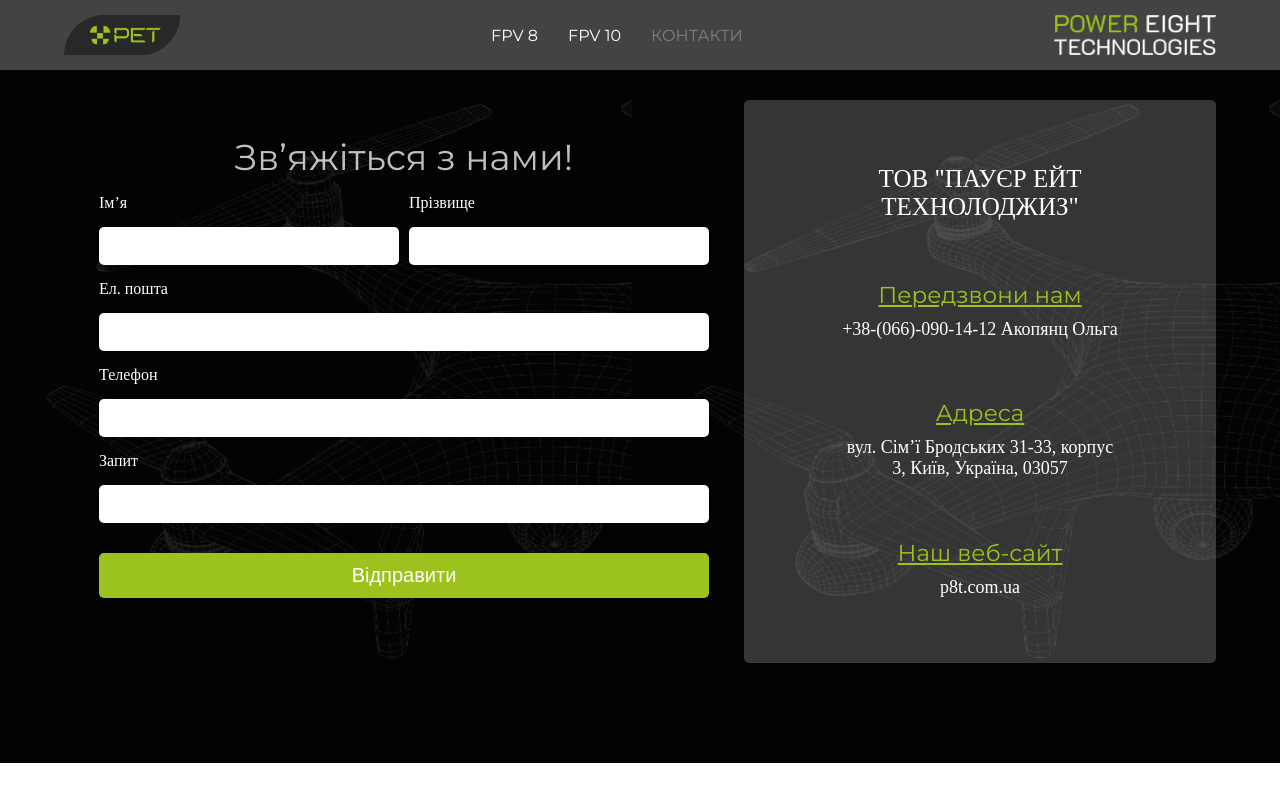
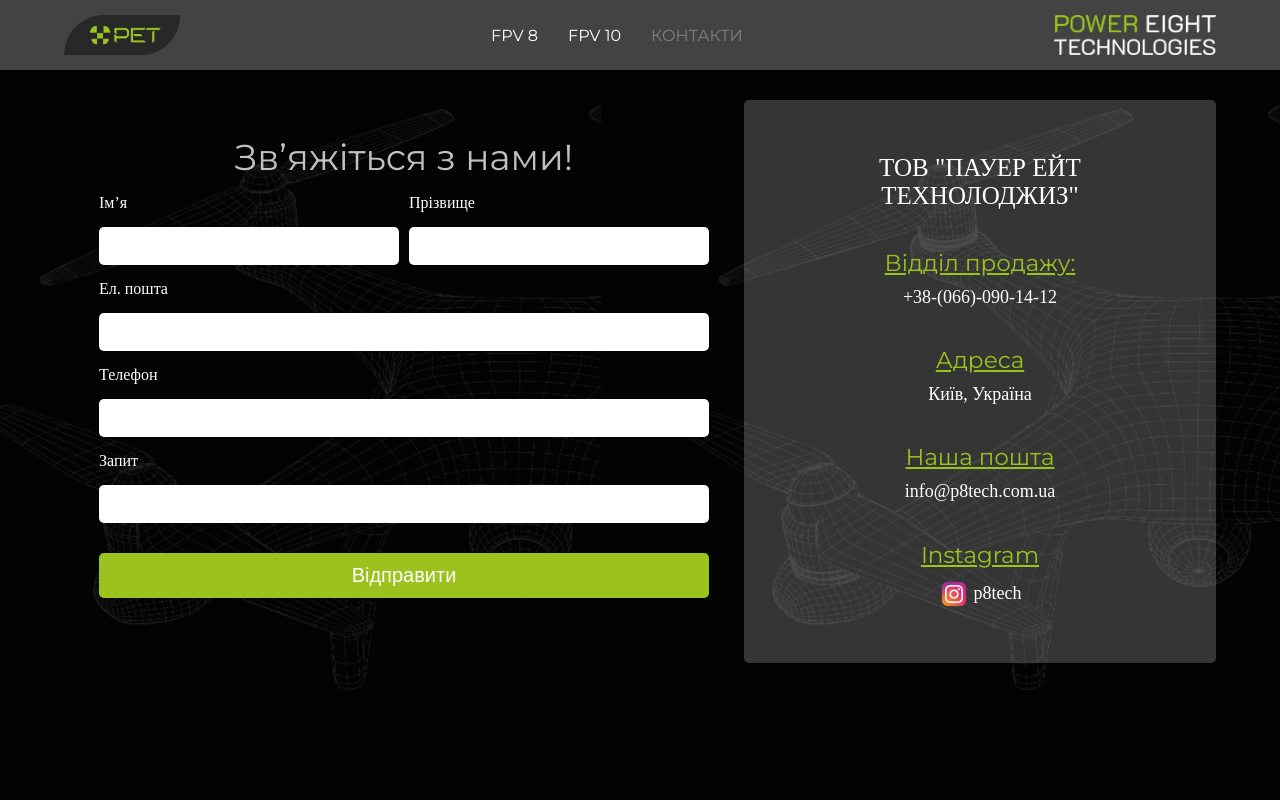
Before and after one commit to Leontin77/PET, a React (Create React App) app: page / in a window 1280 px wide. Both pictures are taken after a click on the element "КОНТАКТИ". Built offline with nearby package versions, Linux system fonts and the light colour scheme; a web font is replaced by a local one.

Commit message:
mail, insta, adress, fixes

```diff
--- a/src/Contacts/contacts.scss
+++ b/src/Contacts/contacts.scss
@@ -135,3 +135,12 @@
     margin-bottom: 40px;
   }
 }
+a{
+  color: #fff;
+}
+.insta{
+  width: 30px;
+  height: 30px;
+  margin-right: 5px;
+
+}
--- a/src/Contacts/index.tsx
+++ b/src/Contacts/index.tsx
@@ -2,6 +2,7 @@ import "./contacts.scss";
 import { useEffect, useState } from "react";
 import emailjs from 'emailjs-com';
 import { PopUp } from "PopUp";
+import insta from "../images/insta.png"
 export const Contacts = () => {
 
   const [name, setName] = useState('')
@@ -80,24 +81,31 @@ export const Contacts = () => {
           <button type='submit' className="formsInputs-button" onClick={(e: any) => onSubmit(e)}>Відправити</button>
         </form>
         <div className="aboutUs">
-          <div className="aboutUs-title"> ТОВ "ПАУЄР ЕЙТ ТЕХНОЛОДЖИЗ" </div>
+          <div className="aboutUs-title"> ТОВ "ПАУЕР ЕЙТ ТЕХНОЛОДЖИЗ" </div>
           <div className="aboutUs-content">
-            <div className="aboutUs-content__title">Передзвони нам</div>
-            <div className="aboutUs-content__description">
-              +38-(066)-090-14-12 Акопянц Ольга
-            </div>
+            <div className="aboutUs-content__title">Відділ продажу:</div>
+            <a href="tel:+38-066-090-14-12" className="aboutUs-content__description">
+              +38-(066)-090-14-12
+            </a>
           </div>
           <div className="aboutUs-content">
             <div className="aboutUs-content__title">Адреса</div>
             <div className="aboutUs-content__description">
-              вул. Сімʼї Бродських 31-33, корпус 3, Київ, Україна, 03057
+              Київ, Україна
             </div>
           </div>
           <div className="aboutUs-content">
-            <div className="aboutUs-content__title">Наш веб-сайт</div>
-            <div className="aboutUs-content__description">
-              p8t.com.ua
-            </div>
+            <div className="aboutUs-content__title">Наша пошта</div>
+            <a href="mailto:info@p8tech.com.ua" className="aboutUs-content__description">
+              info@p8tech.com.ua
+            </a>
+          </div>
+          <div className="aboutUs-content">
+            <div className="aboutUs-content__title">Instagram</div>
+            <a href="http://instagram.com/_u/p8tech" className="aboutUs-content__description">
+            <img className="insta" src={insta} alt="" />
+              p8tech
+            </a>
           </div>
         </div>
       </div>
--- a/src/Landing/Landing.scss
+++ b/src/Landing/Landing.scss
@@ -2,6 +2,7 @@
   background: #030304;
   height: max-content;
   position: relative;
+  min-height: 100vh;
   &-dron {
     position: absolute;
     width: 100%;
```
Also changed, not shown: src/PopUp/index.tsx (+4 -1 lines), src/images/insta.png (added).
